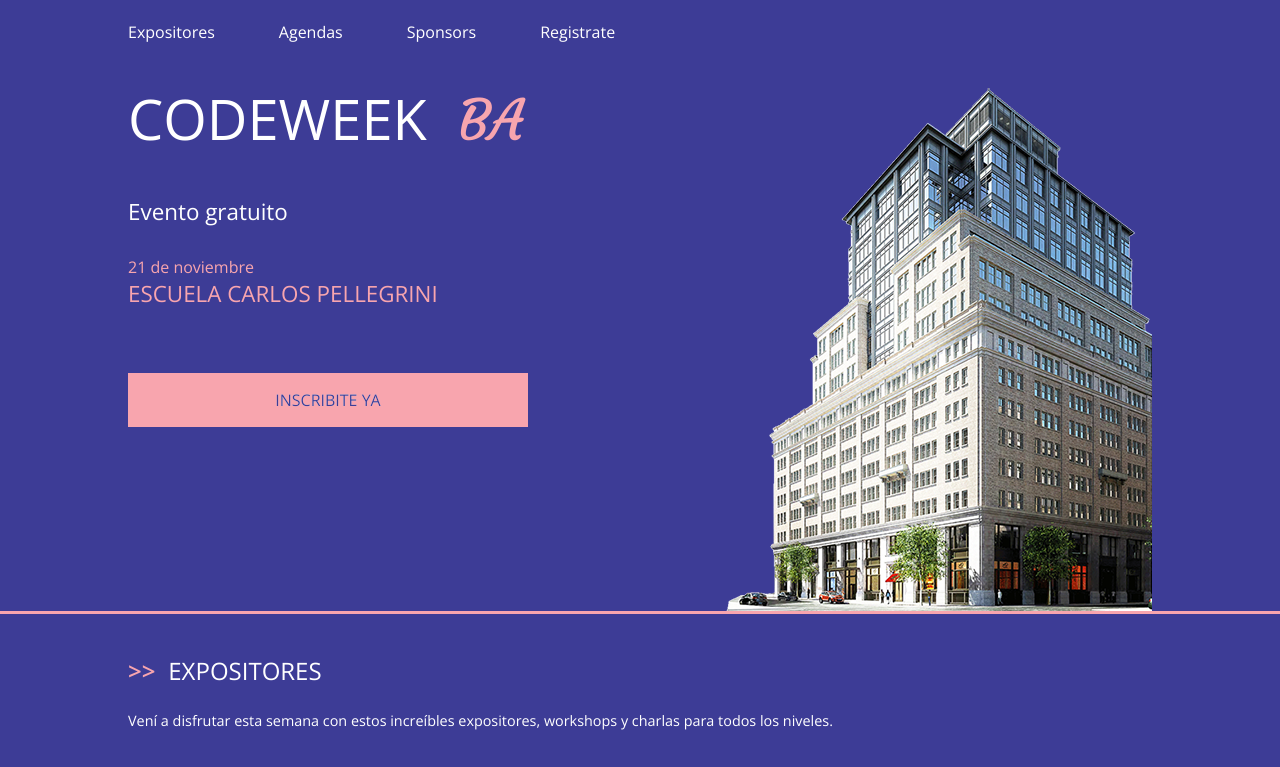
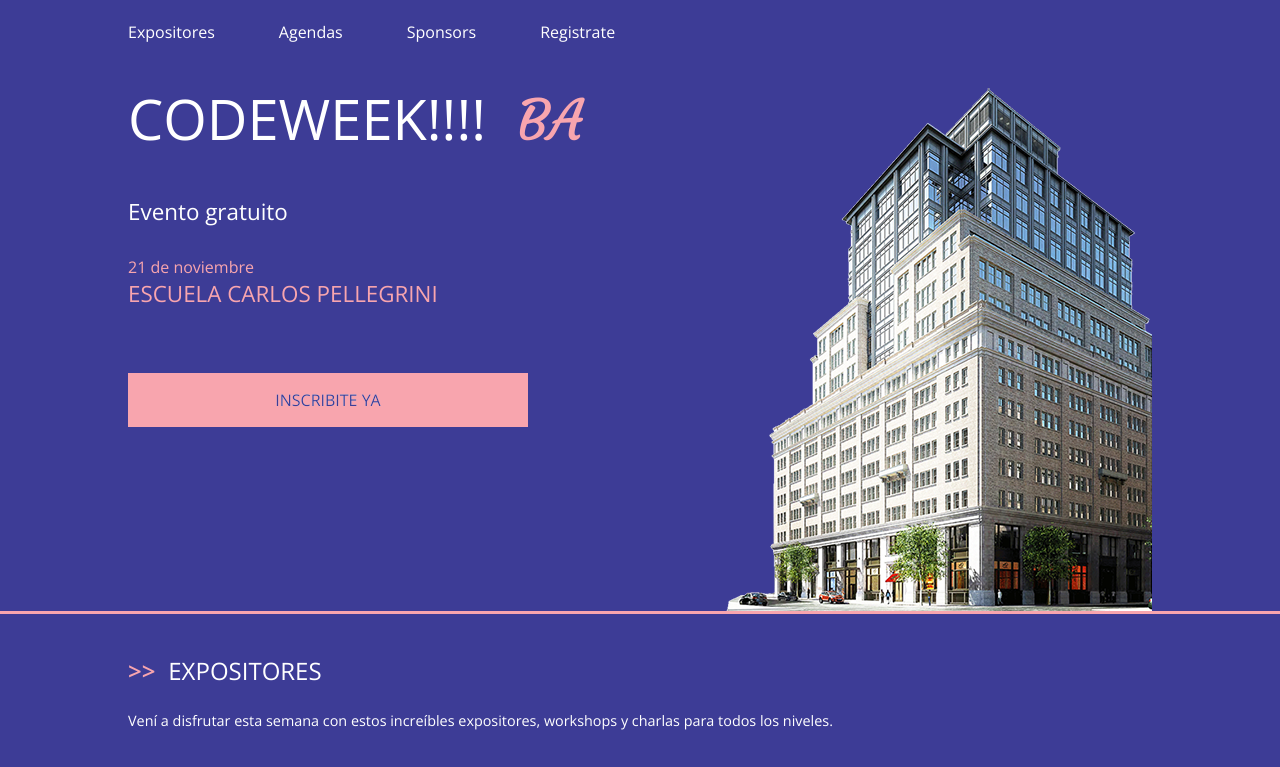
Before and after one commit to P-ez/proyecto-intro-utn, a plain HTML site: page index.html in a window 1280 px wide. Shown: the top 767 px of the page. Drawn offline with nearby package versions, Linux system fonts and the light colour scheme.

Commit message:
Le puse emoción al título

```diff
--- a/index.html
+++ b/index.html
@@ -31,7 +31,7 @@
 		<div class="wrapper">
 			<div class="main-header">
 				<div class="main-header__content">
-					<h1>CodeWeek <span>BA</span></h1>
+					<h1>CodeWeek!!!! <span>BA</span></h1>
 					<h2>Evento gratuito</h2>
 					<time datetime="2016-11-21">21 de noviembre</time>
 					<h3>Escuela Carlos Pellegrini</h3>
```
